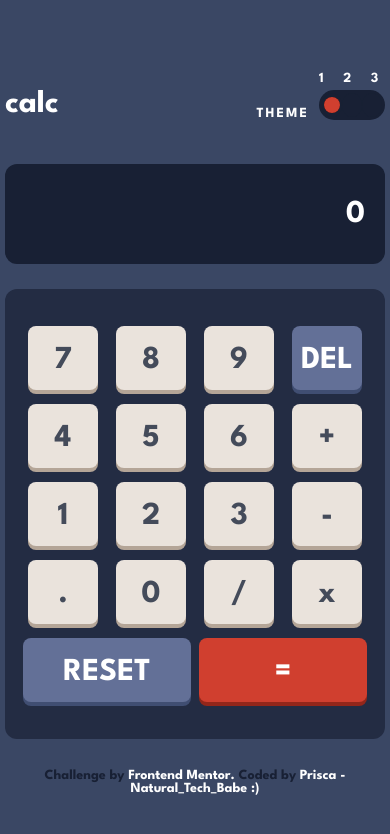
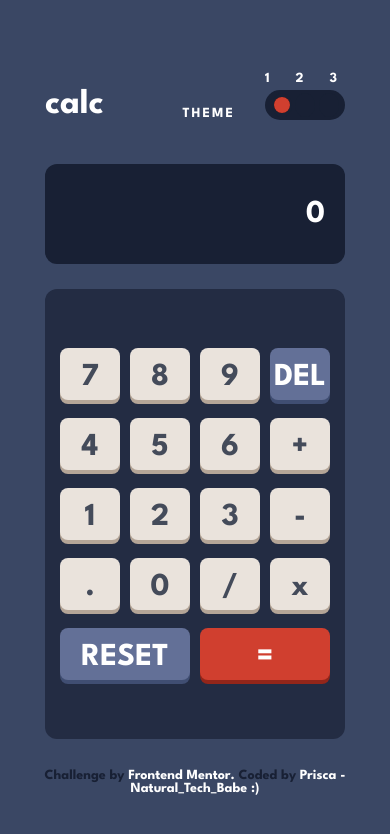
Before and after one commit to PriscaTonia/calculator-app, a React (Create React App) app: page / in a window 390 px wide. Shown: the top 834 px of the page. Built offline with nearby package versions, Linux system fonts and the light colour scheme; the HTML template or start-up script is replaced by a standard one.

Commit message:
Mobile Designs

```diff
--- a/src/components/Button/styles.module.css
+++ b/src/components/Button/styles.module.css
@@ -14,7 +14,7 @@
 
 .big {
   width: 100%;
-  min-width: 150px;
+  max-width: 150px;
   padding: 10px 0px 5px 0px;
 }
 
@@ -54,14 +54,27 @@
 
 
 /* Mobile Styles */
-@media only screen and (min-width: 300px ) and (max-width: 600px),
- only screen and (min-device-width: 300px) and (max-device-width: 600px){
+@media only screen and (min-width: 300px ) and (max-width: 400px),
+ only screen and (min-device-width: 300px) and (max-device-width: 400px){
   .small {
-    max-width: 70px;
+    max-width: 60px;
+    padding: 15px 0px 8px 0px;
+  }
+  .big {
+    max-width: 130px;
+    padding: 15px 0px 8px 0px;
+
+  }
+}
+/* Mobile Styles */
+@media only screen and (min-width: 450px ) and (max-width: 600px),
+ only screen and (min-device-width: 450px) and (max-device-width: 600px){
+  .small {
+    max-width: 80px;
     padding: 20px 0px 15px 0px;
   }
   .big {
-    min-width: 150px;
+    max-width: 150px;
     padding: 20px 0px 15px 0px;
   }
 }
--- a/src/components/Header/styles.module.css
+++ b/src/components/Header/styles.module.css
@@ -18,12 +18,14 @@
 .inputGroup {
     background-color: var( --toggle-bg);
     display: flex;
+    justify-content: space-evenly;
+    width: 80px;
     border-radius: 15px;
 }
 .themeTitle{
     align-self: flex-end;
     letter-spacing: 2px;
-    padding-right: 10px ;
+    padding-right: 30px ;
     text-transform: uppercase;
     font-size: 14px;
 }
@@ -69,9 +71,10 @@ input[type="radio"] {
   }
 
   /* Mobile Styles */
-@media only screen and (min-width: 300px ) and (max-width: 600px),
+@media only screen and (min-width: 350px ) and (max-width: 600px),
 only screen and (min-device-width: 300px) and (max-device-width: 600px){
  .header{
+    width: 300px;
     height: 120px;
  }
  input[type="radio"] {
@@ -83,7 +86,7 @@ only screen and (min-device-width: 300px) and (max-device-width: 600px){
     height: 0.8em;
  }
  .calc{
-    font-size: 32px;
+    font-size: 35px;
 }
 .inputGroup {
     padding: 3px;
@@ -92,3 +95,30 @@ only screen and (min-device-width: 300px) and (max-device-width: 600px){
     width: 90%;
 }
 }
+
+
+  /* Mobile Styles */
+  @media only screen and (min-width: 450px ) and (max-width: 600px),
+  only screen and (min-device-width: 450px) and (max-device-width: 600px){
+   .header{
+      width: 400px;
+      height: 120px;
+   }
+   input[type="radio"] {
+      width: 1em;
+      height: 1.2em;
+   }
+   input[type="radio"]::before {
+      width: 0.8em;
+      height: 0.8em;
+   }
+   .calc{
+      font-size: 35px;
+  }
+  .inputGroup {
+      padding: 3px;
+  }
+  .themeNumber{
+      width: 90%;
+  }
+  }
--- a/src/components/Keypad/styles.module.css
+++ b/src/components/Keypad/styles.module.css
@@ -23,9 +23,25 @@
 @media only screen and (min-width: 300px ) and (max-width: 600px),
  only screen and (min-device-width: 300px) and (max-device-width: 600px){
     .keypad{
+        width: 300px;
         min-height: 450px;
-        grid-gap: 8px;
+        grid-gap: 0px;
+        grid-template-columns: repeat(4, 70px);
         grid-template-rows: repeat(5, 70px);
         border-radius: 12px;
     }
  }
+
+
+ /* Mobile Styles */
+@media only screen and (min-width: 450px ) and (max-width: 600px),
+only screen and (min-device-width: 450px) and (max-device-width: 600px){
+   .keypad{
+       width: 400px;
+       min-height: 450px;
+       grid-gap: 8px;
+       grid-template-columns: repeat(4, 80px);
+       grid-template-rows: repeat(5, 70px);
+       border-radius: 12px;
+   }
+}
--- a/src/components/Screen/styles.module.css
+++ b/src/components/Screen/styles.module.css
@@ -16,7 +16,18 @@
  @media only screen and (min-width: 300px ) and (max-width: 600px),
  only screen and (min-device-width: 300px) and (max-device-width: 600px){
   .screen{
+    width: 300px;
     margin-bottom: 25px;
     border-radius: 12px;
   }
  }
+
+ /* Mobile Styles */
+ @media only screen and (min-width: 450px ) and (max-width: 600px),
+ only screen and (min-device-width: 450px) and (max-device-width: 600px){
+  .screen{
+    width: 400px;
+    margin-bottom: 25px;
+    border-radius: 12px;
+  }
+ }
--- a/src/index.css
+++ b/src/index.css
@@ -93,7 +93,10 @@ main{
 
 
 /* MOBILE STYLES */
-/* @media only screen and (min-width: 300px ) and (max-width: 600px),
+@media only screen and (min-width: 350px ) and (max-width: 600px),
  only screen and (min-device-width: 300px) and (max-device-width: 600px){
-
-} */
+  main{
+    width: 100%;
+    max-width: 100%;
+  }
+}
```
